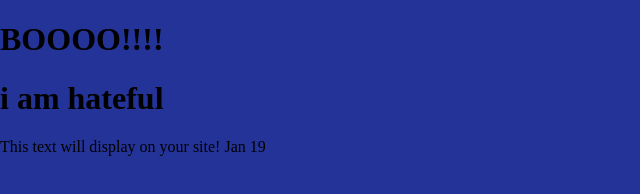
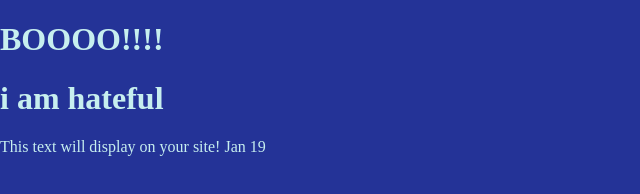
Before and after one commit to oleonard63/spring-24, a plain HTML site: page index.html in a window 1280 px wide. Shown: the whole page, without its empty margins (0-640 px from the left). Drawn offline with Linux system fonts and the light colour scheme.

Commit message:
Update main.css

```diff
--- a/css/main.css
+++ b/css/main.css
@@ -1,5 +1,5 @@
 /* Place CSS styles here */
 body{
     background-color: rgb(36, 51, 151);
-    color(rgb(213, 133, 28));
+    color:rgb(199, 239, 239);
 }
```
